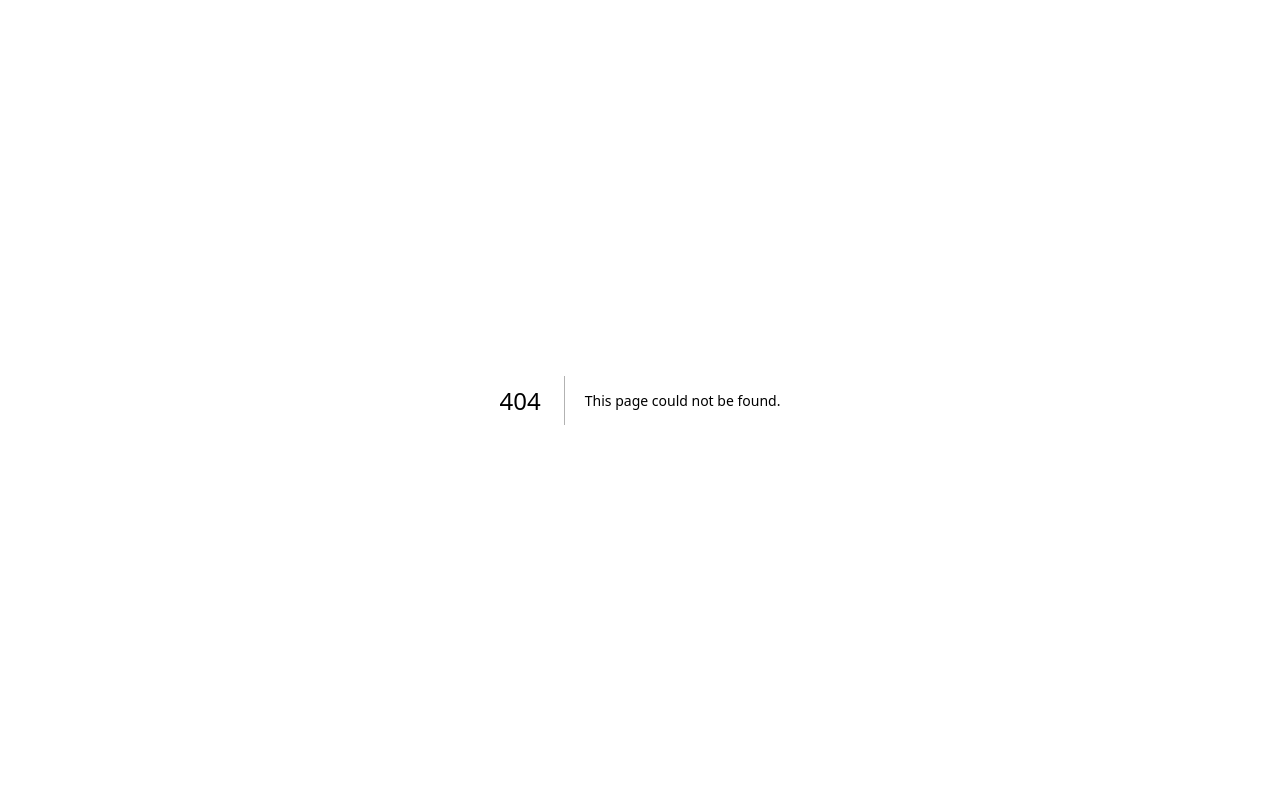
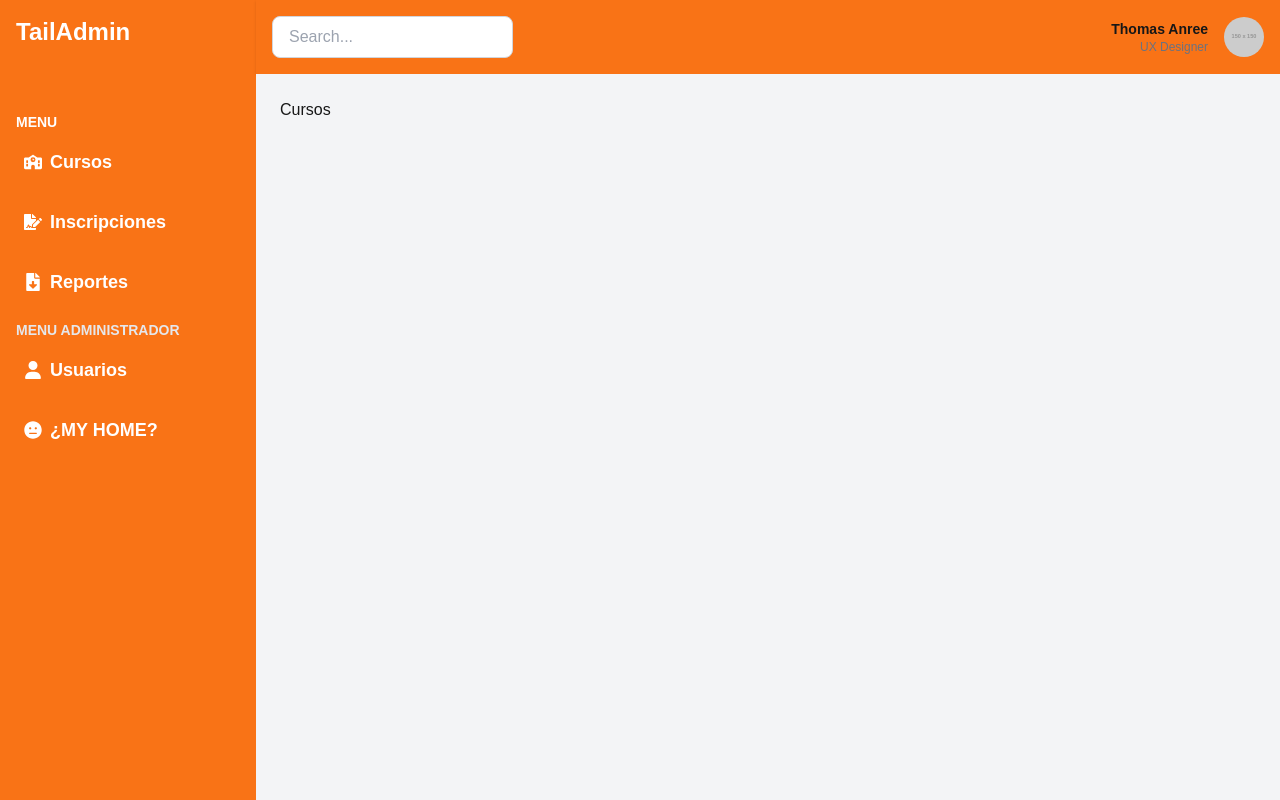
Before and after one commit to emaLeal/dbProjectFrontend, a Next.js app: page /dashboard/course in a window 1280 px wide. Before the commit this address had no page. Built offline with nearby package versions, Linux system fonts and the light colour scheme.

Commit message:
avance de dashboard

```diff
--- /dev/null
+++ b/src/app/dashboard/course/page.js
@@ -0,0 +1,7 @@
+export default function Course() {
+  return (
+    <>
+      <h2>Cursos</h2>
+    </>
+  );
+}
--- /dev/null
+++ b/src/app/dashboard/layout.js
@@ -0,0 +1,9 @@
+import LayoutComponent from "@/modules/dashboard/components/layout";
+
+export default function DashboardLayout({ children }) {
+  return (
+    <>
+      <LayoutComponent>{children}</LayoutComponent>
+    </>
+  );
+}
--- /dev/null
+++ b/src/app/dashboard/page.js
@@ -0,0 +1,9 @@
+import PageDashboard from "@/modules/dashboard/components/dashboard";
+
+export default function Dashboard() {
+  return (
+    <>
+      <PageDashboard />
+    </>
+  );
+}
--- a/src/app/page.js
+++ b/src/app/page.js
@@ -1,5 +1,5 @@
 import { verify, refresh } from "@/modules/auth/actions/actions";
-import PageHome from "@/modules/dashboard/components/home";
+import PageHome from "@/modules/home/home";
 import { cookies } from "next/headers";
 import { redirect } from "next/navigation";
 
@@ -7,7 +7,7 @@ export default async function Home() {
   const cookieManager = cookies();
   const access = cookieManager.get("access");
   const verifySession = await verify(access);
-  console.log(verifySession)
+  console.log(verifySession);
   if (!verifySession) {
     const refreshToken = cookieManager.get("refresh");
     if (!refreshToken) {
--- a/src/modules/auth/actions/urls.js
+++ b/src/modules/auth/actions/urls.js
@@ -1,4 +1,5 @@
 const host = process.env.BASE_URL;
+
 const authBase = "/api/auth";
 
 export const endpoints = {
--- /dev/null
+++ b/src/modules/dashboard/components/dashboard.jsx
@@ -0,0 +1,5 @@
+"use client";
+
+export default function PageDashboard() {
+  return <>PageDashboard</>;
+}
--- /dev/null
+++ b/src/modules/dashboard/components/layout.jsx
@@ -0,0 +1,65 @@
+"use client";
+
+import { useState } from "react";
+import NavComponent from "./nav";
+import NavTopComponent from "./navTop";
+
+export default function LayoutComponent({ children }) {
+  const [isSidebarVisible, setSidebarVisible] = useState(true);
+
+  return (
+    <>
+      <div className="flex h-screen">
+        {/* <!-- Menú lateral --> */}
+        <NavComponent
+          isSidebarVisible={isSidebarVisible}
+          setSidebarVisible={setSidebarVisible}
+        />
+        {/* <!-- Contenedor Principal --> */}
+        <div className="flex-1 flex flex-col">
+          {/* <!-- Menú superior --> */}
+          <NavTopComponent
+            setSidebarVisible={setSidebarVisible}
+            isSidebarVisible={isSidebarVisible}
+          />
+
+          {/* <!-- Área de Contenido --> */}
+          <main className="p-6 bg-gray-100 flex-1 overflow-y-auto">
+            {/* <!-- Sección de estadísticas --> */}
+            {children}
+
+            {/* <section class="grid grid-cols-1 sm:grid-cols-2 md:grid-cols-4 gap-6 mb-6">
+              <div class="bg-white p-6 rounded-lg shadow text-center">
+                <p class="text-sm font-medium text-gray-500">Total views</p>
+                <p class="text-2xl font-semibold">$3.456K</p>
+                <p class="text-green-500 text-sm">+0.43%</p>
+              </div>
+              <div class="bg-white p-6 rounded-lg shadow text-center">
+                <p class="text-sm font-medium text-gray-500">Total Profit</p>
+                <p class="text-2xl font-semibold">$45.2K</p>
+                <p class="text-green-500 text-sm">+4.35%</p>
+              </div>
+              <div class="bg-white p-6 rounded-lg shadow text-center">
+                <p class="text-sm font-medium text-gray-500">Total Products</p>
+                <p class="text-2xl font-semibold">2,450</p>
+                <p class="text-green-500 text-sm">+2.59%</p>
+              </div>
+              <div class="bg-white p-6 rounded-lg shadow text-center">
+                <p class="text-sm font-medium text-gray-500">Total Users</p>
+                <p class="text-2xl font-semibold">3,456</p>
+                <p class="text-red-500 text-sm">-0.95%</p>
+              </div>
+            </section>
+
+            <section>
+              <div class="bg-white p-6 rounded-lg shadow">
+                <h2 class="text-xl font-semibold mb-4">Total Revenue</h2>
+                <div class="h-40 bg-blue-100 rounded-lg">[Gráfica Aquí]</div>
+              </div>
+            </section> */}
+          </main>
+        </div>
+      </div>
+    </>
+  );
+}
--- /dev/null
+++ b/src/modules/dashboard/components/nav.jsx
@@ -0,0 +1,62 @@
+"use client";
+import {
+  FaArrowLeft,
+  FaFileDownload,
+  FaFileSignature,
+  FaMeh,
+} from "react-icons/fa";
+import { FaSchool, FaUser } from "react-icons/fa6";
+
+export default function NavComponent({ isSidebarVisible, setSidebarVisible }) {
+  return (
+    <>
+      <aside
+        className={`${
+          isSidebarVisible ? "hidden" : "block fixed inset-0 z-50"
+        } w-64 md:block bg-orange-500 text-white p-4`}
+      >
+        <div className="flex items-center justify-between mb-8">
+          <h1 className="text-2xl font-bold">TailAdmin</h1>
+          {!isSidebarVisible ? (
+            <FaArrowLeft
+              className="text-white text-2xl"
+              onClick={() => setSidebarVisible(!isSidebarVisible)}
+            />
+          ) : null}
+        </div>
+        <nav>
+          <div className="mt-16 text-sm text-white">
+            <h4 className="mb-2  ext-gray-200 font-bold">MENU</h4>
+            <ul className="space-y-4 text-white">
+              <li className="flex items-center gap-2 text-lg font-semibold hover:bg-orange-600 hover:text-orange-200 p-2 rounded-md transition-all">
+                <FaSchool />
+                Cursos
+              </li>
+              <li className="flex items-center gap-2 text-lg font-semibold hover:bg-orange-600 hover:text-orange-200 p-2 rounded-md transition-all">
+                <FaFileSignature />
+                Inscripciones
+              </li>
+              <li className="flex items-center gap-2 text-lg font-semibold hover:bg-orange-600 hover:text-orange-200 p-2 rounded-md transition-all">
+                <FaFileDownload />
+                Reportes
+              </li>
+            </ul>
+          </div>
+          <div className="mt-4 text-sm text-white">
+            <h4 className="mb-2 text-gray-200 font-bold">MENU ADMINISTRADOR</h4>
+            <ul className="space-y-4">
+              <li className="flex items-center gap-2 text-lg font-semibold hover:bg-orange-600 hover:text-orange-200 p-2 rounded-md transition-all">
+                <FaUser />
+                Usuarios
+              </li>
+              <li className="flex items-center gap-2 text-lg font-semibold hover:bg-orange-600 hover:text-orange-200 p-2 rounded-md transition-all">
+                <FaMeh />
+                ¿MY HOME?
+              </li>
+            </ul>
+          </div>
+        </nav>
+      </aside>
+    </>
+  );
+}
--- /dev/null
+++ b/src/modules/dashboard/components/navTop.jsx
@@ -0,0 +1,42 @@
+"use client";
+
+import { FaAlignJustify } from "react-icons/fa6";
+
+export default function NavTopComponent({
+  setSidebarVisible,
+  isSidebarVisible,
+}) {
+  return (
+    <>
+      <header className="bg-orange-500 shadow flex items-center justify-between p-4">
+        <div className="md:hidden bg-orange-500">
+          <button
+            className=" text-white text-lg"
+            onClick={() => setSidebarVisible(!isSidebarVisible)}
+          >
+            <FaAlignJustify />
+          </button>
+        </div>
+        <div className="hidden relative md:block">
+          <input
+            type="text"
+            placeholder="Search..."
+            className="border border-gray-300 rounded-lg px-4 py-2 focus:outline-none"
+          />
+        </div>
+
+        <div className="flex items-center space-x-4">
+          <div className="text-right">
+            <p className="text-sm font-semibold">Thomas Anree</p>
+            <p className="text-xs text-gray-500">UX Designer</p>
+          </div>
+          <img
+            className="h-10 w-10 rounded-full"
+            src="https://via.placeholder.com/150"
+            alt="User Avatar"
+          />
+        </div>
+      </header>
+    </>
+  );
+}
--- a/src/modules/dashboard/components/home.jsx
+++ b/src/modules/home/home.jsx
@@ -1,3 +1,5 @@
+"use client";
+
 export default function PageHome() {
   return <>home</>;
 }
```
Also changed, not shown: 1 other file (tests, documents, lock files or other folders).
